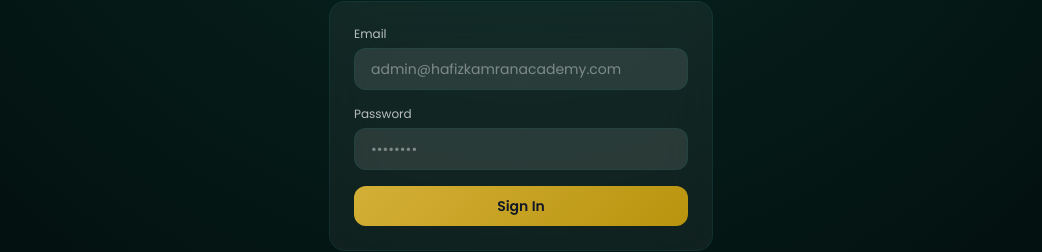
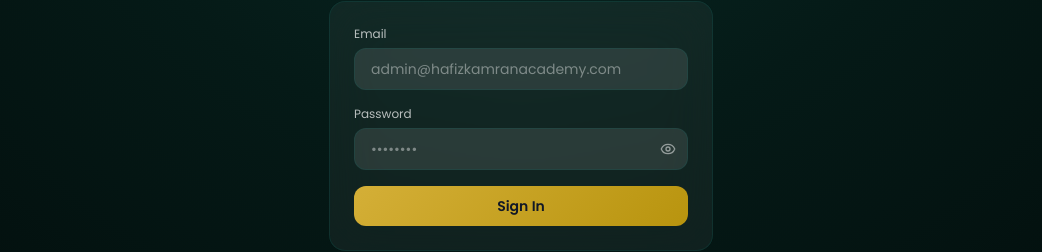
Before and after one commit to sidra-ch/quranacademy, a Next.js app: page /admin/login in a window 1280 px wide. Shown: the part 354-606 px from the top of the page, without its empty margins (119-1161 px from the left). Built offline with nearby package versions, Linux system fonts and the light colour scheme; no server answers; a web font is replaced by a local one.

Commit message:
feat: add show/hide password toggle in admin login form

```diff
--- a/src/app/admin/login/page.tsx
+++ b/src/app/admin/login/page.tsx
@@ -3,7 +3,7 @@
 import { Suspense, useState } from "react";
 import { signIn } from "next-auth/react";
 import { useRouter, useSearchParams } from "next/navigation";
-import { MoonStar } from "lucide-react";
+import { MoonStar, Eye, EyeOff } from "lucide-react";
 
 function LoginForm() {
   const router = useRouter();
@@ -12,6 +12,7 @@
 
   const [email, setEmail] = useState("");
   const [password, setPassword] = useState("");
+  const [showPassword, setShowPassword] = useState(false);
   const [error, setError] = useState("");
   const [loading, setLoading] = useState(false);
 
@@ -56,14 +57,25 @@
 
       <div>
         <label className="mb-1.5 block text-xs text-white/70">Password</label>
+        <div className="relative">
           <input
-          type="password"
+            type={showPassword ? "text" : "password"}
             required
             value={password}
             onChange={(e) => setPassword(e.target.value)}
             placeholder="••••••••"
-          className="w-full rounded-xl border border-white/20 bg-white/10 px-4 py-2.5 text-sm text-white placeholder:text-white/40 outline-none focus:border-[#D4AF37]/60"
+            className="w-full rounded-xl border border-white/20 bg-white/10 px-4 py-2.5 pr-11 text-sm text-white placeholder:text-white/40 outline-none focus:border-[#D4AF37]/60"
           />
+          <button
+            type="button"
+            onClick={() => setShowPassword((v) => !v)}
+            className="absolute right-3 top-1/2 -translate-y-1/2 text-white/50 hover:text-white/90 transition"
+            tabIndex={-1}
+            aria-label={showPassword ? "Hide password" : "Show password"}
+          >
+            {showPassword ? <EyeOff className="h-4 w-4" /> : <Eye className="h-4 w-4" />}
+          </button>
+        </div>
       </div>
 
       {error ? (
```
Lines whose indentation alone changed are shown as unchanged.
